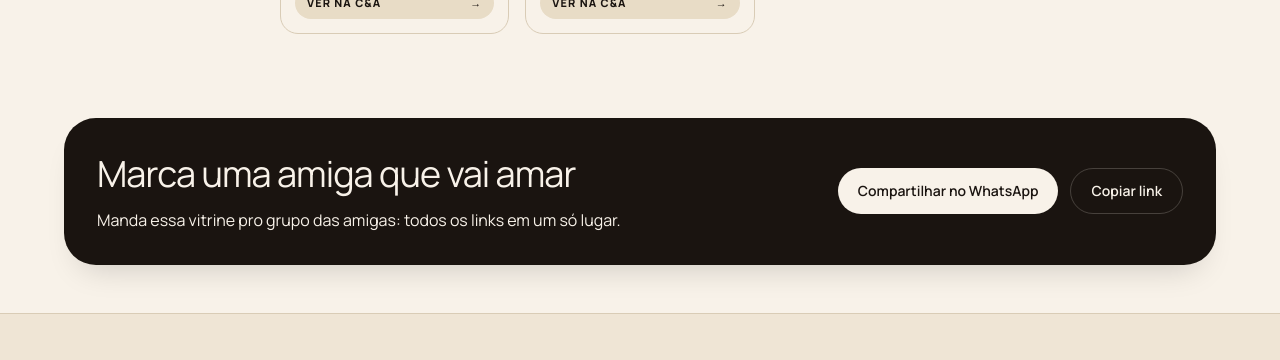
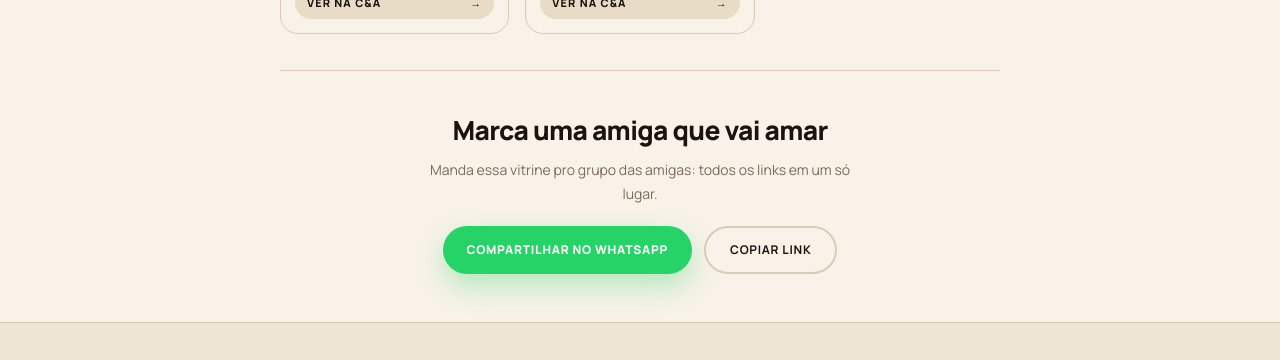
Before and after one commit to bcfbraga/pambraga-live, a Next.js app: page / in a window 1280 px wide. Shown: the part 5083-5443 px from the top of the page. Built offline with nearby package versions, Linux system fonts and the light colour scheme.

Commit message:
Restyle share section

```diff
--- a/components/ShareBlock.tsx
+++ b/components/ShareBlock.tsx
@@ -37,34 +37,30 @@ export function ShareBlock() {
   }
 
   return (
-    <section className="px-5 py-12 sm:px-8 lg:px-10">
-      <div className="mx-auto max-w-6xl rounded-[2rem] border border-ink/10 bg-ink px-6 py-8 text-pearl shadow-soft sm:px-8 md:flex md:items-center md:justify-between md:gap-8">
-        <div>
-          <h2 className="font-display text-4xl leading-tight">
+    <section className="mx-auto max-w-[720px] border-t border-champagne px-5 pb-12 pt-10 text-center sm:px-8">
+      <h2 className="font-display text-[clamp(1.25rem,5vw,1.65rem)] font-extrabold tracking-[-0.025em] text-ink">
         Marca uma amiga que vai amar
       </h2>
-          <p className="mt-3 max-w-xl text-sm leading-6 text-pearl/72 sm:text-base">
+      <p className="mx-auto mt-2 max-w-md text-sm leading-6 text-clay">
         Manda essa vitrine pro grupo das amigas: todos os links em um só lugar.
       </p>
-        </div>
-        <div className="mt-6 flex flex-col gap-3 sm:flex-row md:mt-0">
+      <div className="mt-5 flex flex-col justify-center gap-3 sm:flex-row">
         <a
           href={whatsappUrl}
           target="_blank"
           rel="noreferrer"
-            className="inline-flex min-h-11 items-center justify-center rounded-full bg-pearl px-5 py-3 text-sm font-semibold text-ink transition hover:-translate-y-0.5 hover:bg-champagne"
+          className="inline-flex min-h-12 items-center justify-center rounded-full bg-whatsapp px-6 py-3 text-xs font-extrabold uppercase tracking-[0.06em] text-white shadow-[0_12px_28px_rgba(37,211,102,0.32)] transition hover:-translate-y-0.5 hover:bg-[#1FB957]"
         >
           Compartilhar no WhatsApp
         </a>
         <button
           type="button"
           onClick={copyCurrentUrl}
-            className="inline-flex min-h-11 items-center justify-center rounded-full border border-pearl/20 px-5 py-3 text-sm font-semibold text-pearl transition hover:-translate-y-0.5 hover:bg-pearl/10"
+          className="inline-flex min-h-12 items-center justify-center rounded-full border-2 border-champagne bg-mist px-6 py-3 text-xs font-bold uppercase tracking-[0.06em] text-ink transition hover:-translate-y-0.5 hover:border-ink"
         >
           {copied ? "Link copiado" : "Copiar link"}
         </button>
       </div>
-      </div>
     </section>
   );
 }
```
Lines whose indentation alone changed are shown as unchanged.
